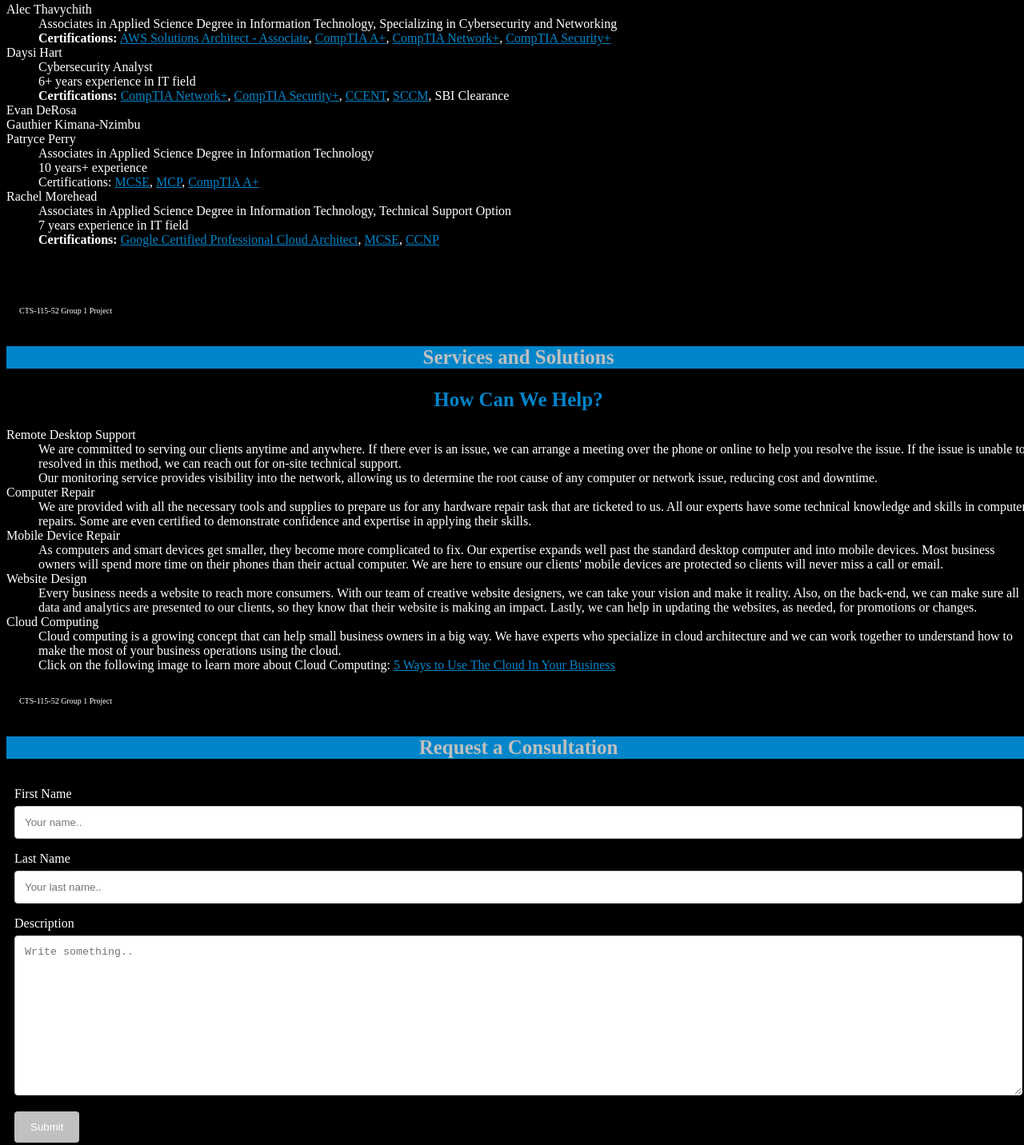
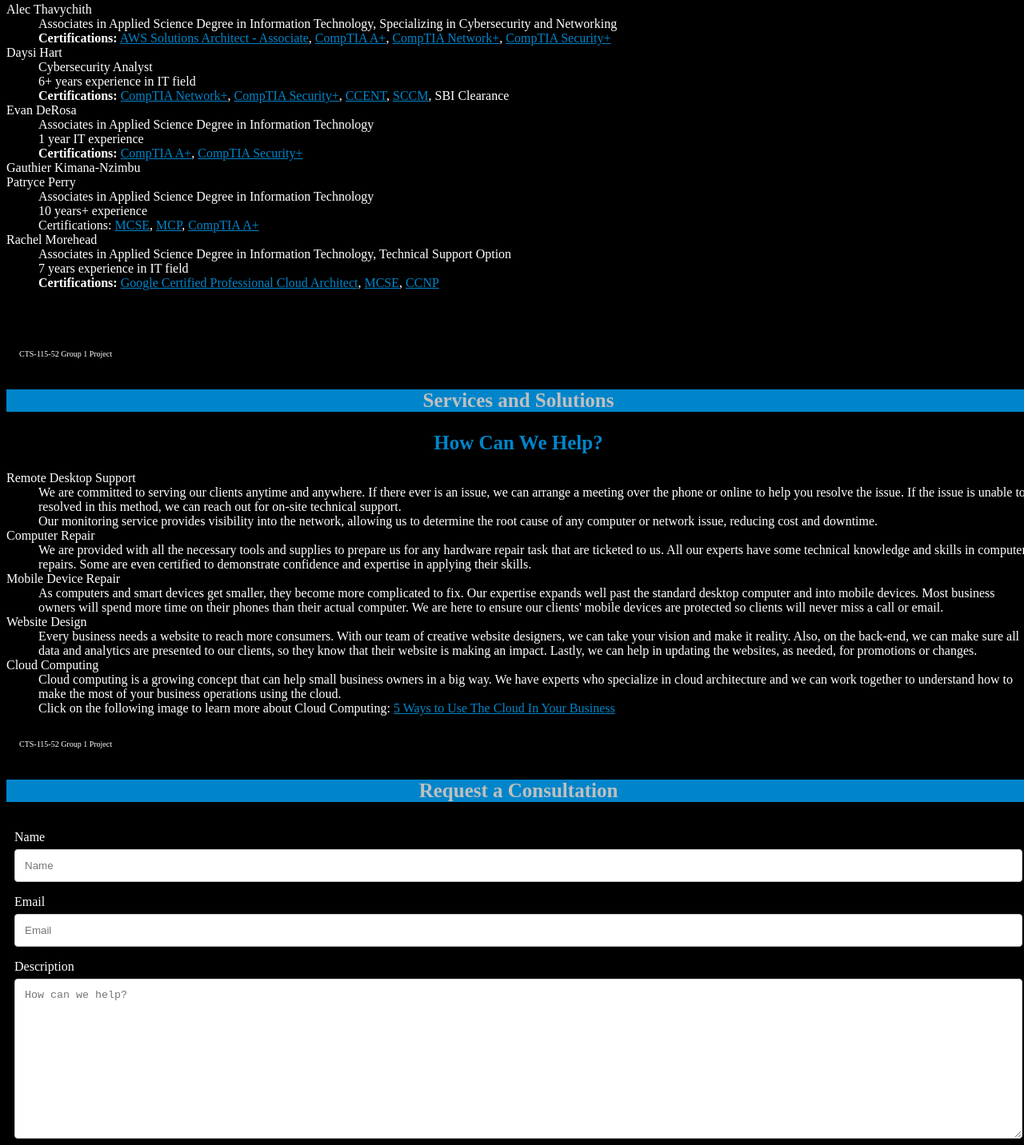
Before and after one commit to athavy92/Meck-Tech-One-Page-Website, a plain HTML site: page index.html in a window 1280 px wide. Shown: the part 1388-2820 px from the top of the page at 80% size. Drawn offline with Linux system fonts and the light colour scheme.

Commit message:
roughfinal

```diff
--- a/index.html
+++ b/index.html
@@ -65,7 +65,12 @@
 				<a href="https://technology.ku.edu/system-center-configuration-manager-sccm">SCCM</a>,
 				SBI Clearance
 				</dd>
-    <dt>Evan DeRosa</dt>
+		<dt>Evan DeRosa</dt>
+			<dd>Associates in Applied Science Degree in Information Technology</dd>
+			<dd>1 year IT experience</dd>
+			<dd><strong>Certifications:</strong>
+		        <a href="https://certification.comptia.org/certifications/a" target="_blank" float="right">CompTIA A+</a>,
+		        <a href="  https://certification.comptia.org/certifications/security" target="_blank" float="right">CompTIA Security+</a></dd>
     <dt>Gauthier Kimana-Nzimbu</dt>
     <dt>Patryce Perry</dt>
 			<dd>Associates in Applied Science Degree in Information Technology</dd>
@@ -134,14 +139,14 @@
  <div class="container">
 	 <form action="action_page.php">
 
-		 <label for="fname">First Name</label>
-		 <input type="text" id="fname" name="firstname" placeholder="Your name..">
+		 <label for="name">Name</label>
+		 <input type="text" id="name" name="name" placeholder="Name">
 
-		 <label for="lname">Last Name</label>
-		 <input type="text" id="lname" name="lastname" placeholder="Your last name..">
+		 <label for="email">Email</label>
+		 <input type="text" id="email" name="email" placeholder="Email">
 
 		 <label for="subject">Description</label>
-		 <textarea id="subject" name="subject" placeholder="Write something.." style="height:200px"></textarea>
+		 <textarea id="subject" name="subject" placeholder="How can we help?" style="height:200px"></textarea>
 
 		 <input type="submit" value="Submit">
 
```
Also changed, not shown: aws.png (deleted), google.png (deleted), 1 other file.
